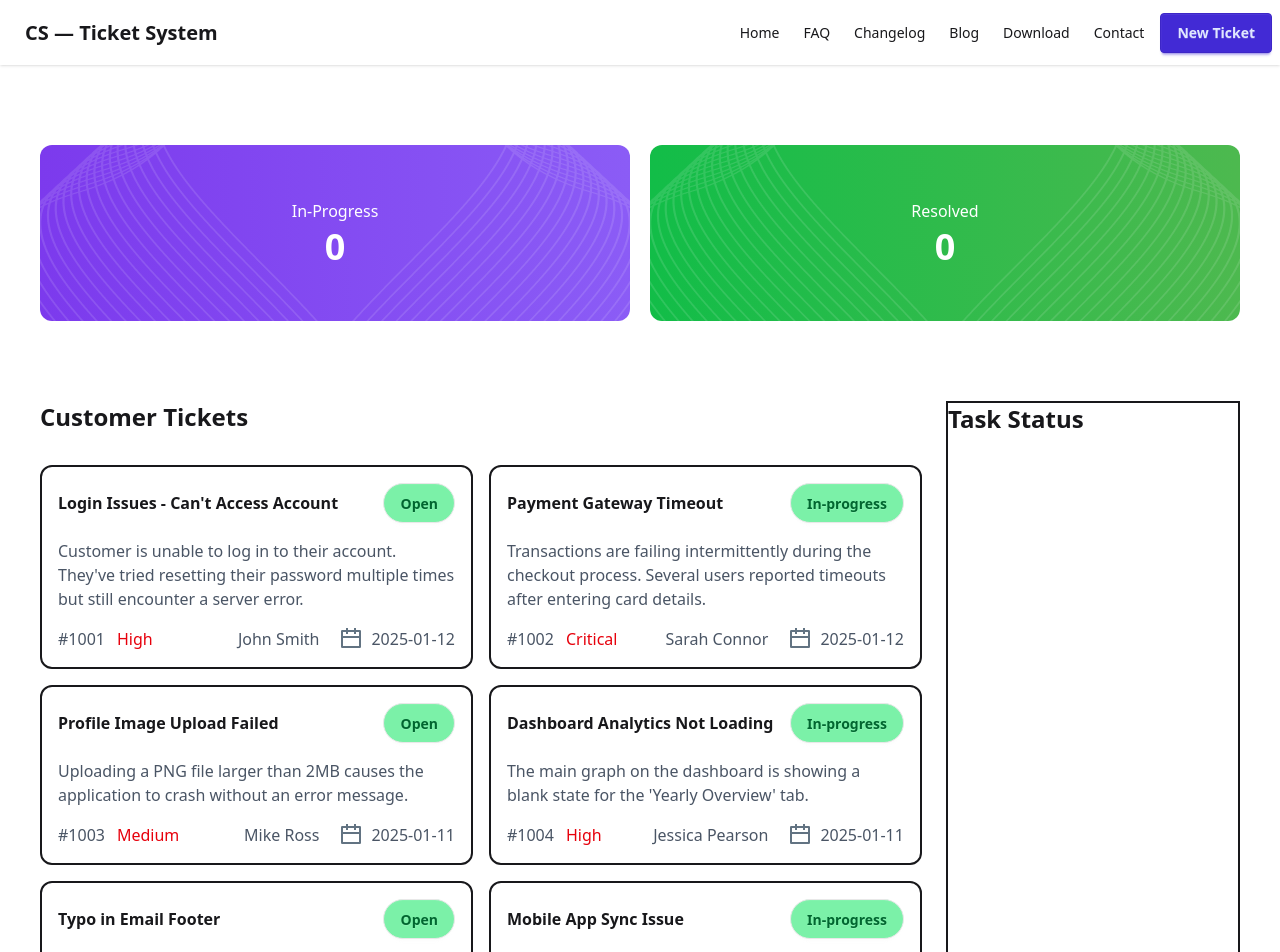
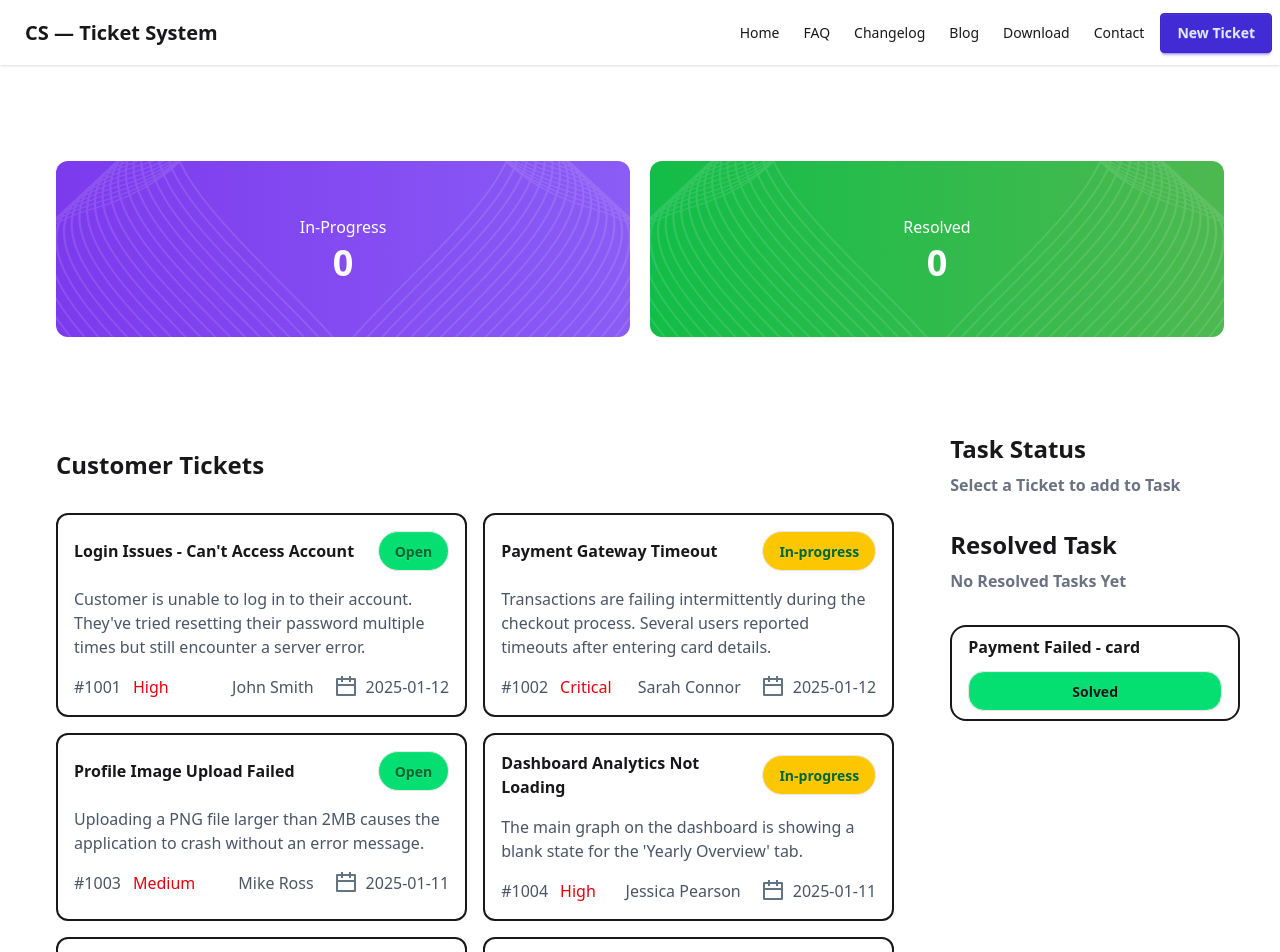
Before and after one commit to bmfaysal33/CS-tickets, a React (Vite) app: page / in a window 1280 px wide. Shown: the top 952 px of the page. Built offline with nearby package versions, Linux system fonts and the light colour scheme.

Commit message:
in progress update function, card showing in task after click, data rendered by it's status and colored according to it

```diff
--- a/src/App.jsx
+++ b/src/App.jsx
@@ -1,4 +1,4 @@
-import { Suspense } from "react";
+import { Suspense, useState } from "react";
 import "./App.css";
 import MainCard from "./Components/MainCard/MainCard";
 import Navbar from "./Components/Navbar/Navbar";
@@ -8,21 +8,36 @@ const ticketData = async () => {
       const res = await fetch("/CardData.json")
       return res.json()
     }
+
+    const ticektPromise = ticketData()
+
+
     function App() {
-      const ticektPromise = ticketData()
 
-  return (
+      const [progress, setProgress] = useState(0)
+      const [selectedCard, setSelectedCard]= useState([])
+
+      const handleProgress = (title)=> {
+        setProgress(progress + 1)
+        setSelectedCard((p)=> [...selectedCard, <div className="px-4 py-2 border-2 rounded-2xl my-4">
+                <h1 className="mb-3 font-semibold">{title}</h1>
+                <button className="btn w-full bg-green-400 rounded-2xl">Complete</button>
+          </div>])
+      }
+
+      // console.log(data)
+      return (
     <>
       <Navbar></Navbar>
 
       {/* Banner  */}
-      <div className="flex justify-around gap-5 mt-20 max-w-[1200px] mx-auto">
+      <div className="flex justify-between p-4 gap-5 mt-20 max-w-[1200px] mx-auto">
         {/* Card 01 */}
         <div className="card-vec bg-img-left">
           {/* Texts */}
           <div className="relative z-10 text-center text-white">
             <p>In-Progress</p>
-            <h1 className="text-4xl font-semibold mt-1">0</h1>
+            <h1 className="text-4xl font-semibold mt-1">{progress}</h1>
           </div>
         </div>
 
@@ -37,7 +52,7 @@ const ticketData = async () => {
       </div>
 
         <Suspense fallback={<h1>I'm coming...</h1>}>
-          <MainCard ticektPromise={ticektPromise}></MainCard>
+          <MainCard handleProgress={handleProgress} ticektPromise={ticektPromise} selectedCard={selectedCard} setSelectedCard={setSelectedCard}></MainCard>
         </Suspense>
         <Footer></Footer>
 
--- a/src/Components/Footer/Footer.jsx
+++ b/src/Components/Footer/Footer.jsx
@@ -2,13 +2,13 @@ import React from 'react'
 
 const Footer = () => {
   return (
-    <div className='bg-black text-white p-12 text-center mt-20'>
-        <div className='flex justify-around items-center text-left mb-12'>
+    <div className='bg-black text-white p-6 md:p-12 text-center mt-20'>
+        <div className='flex flex-col md:flex-row justify-around items-center md:text-left mb-12'>
             <div className='max-w-2xs'>
                 <h2 className='text-3xl font-semibold mb-4'>CS — Ticket System</h2>
                 <p>Lorem Ipsum is simply dummy text of the printing and typesetting industry. Lorem Ipsum has been the industry's standard dummy text ever since the 1500s, when an unknown printer took a galley of type and scrambled it to make a type specimen book.</p>
             </div>
-            <div className=' grid gap-8 grid-cols-4'>
+            <div className=' grid gap-8 mt-8 grid-cols-1 md:grid-cols-4'>
                     <div>
                 <h2 className='text-xl font-semibold mb-2'>Company</h2>
                 <ul>
--- a/src/Components/MainCard/MainCard.jsx
+++ b/src/Components/MainCard/MainCard.jsx
@@ -1,28 +1,44 @@
-import React from 'react'
-import Tickets from './Tickets'
+import React from "react";
+import Tickets from "./Tickets";
 
-const MainCard = ({ticektPromise}) => {
-
-
+const MainCard = ({ ticektPromise, handleProgress, selectedCard, setSelectedCard }) => {
   return (
-     <div className="flex justify-between gap-6 max-w-[1200px] mx-auto mt-20 ">
+    <div className="flex flex-col-reverse md:flex-row justify-between gap-6 max-w-[1200px] mx-auto mt-20 ">
       {/* left side div */}
-        <div className='w-3/4'>
+      <div className="p-4 md:text-left md:w-3/4">
         <p className="text-2xl font-semibold mb-8">Customer Tickets</p>
-          <div className=" grid grid-cols-2 gap-4">
-          <Tickets ticektPromise={ticektPromise}></Tickets>
+        <div className=" grid grid-cols-1 md:grid-cols-2 gap-4">
+          <Tickets handleProgress={handleProgress} ticektPromise={ticektPromise} selectedCard={selectedCard} setSelectedCard={setSelectedCard}></Tickets>
         </div>
       </div>
 
       {/* Right side div  */}
-        <div className='w-1/4 border-2'>
-          <p className="text-2xl font-semibold mb-8">Task Status</p>
+      <div className="md:w-1/4 text-center md:text-left ml-4">
+        <p className="text-2xl font-semibold mb-2">Task Status</p>
           <div>
+          <p className=" text-gray-500 font-semibold mb-8">Select a Ticket to add to Task</p>
+          {/* Task Card here  */}
+        {
+          selectedCard
+        }
+
+          </div>
+
+            <p className="text-2xl font-semibold mb-2">Resolved Task</p>
+          <div>
+            <p className=" text-gray-500 font-semibold mb-8">No Resolved Tasks Yet</p>
+             {/* Task Card here  */}
+            <div className="px-4 py-2 border-2 rounded-2xl my-4">
+                <h1 className="mb-3 font-semibold">Payment Failed - card</h1>
+                <button className="btn w-full bg-green-400 rounded-2xl">Solved</button>
+          </div>
+          </div>
+
+
 
       </div>
     </div>
-      </div>
-  )
-}
+  );
+};
 
-export default MainCard
+export default MainCard;
--- a/src/Components/MainCard/Tickets.jsx
+++ b/src/Components/MainCard/Tickets.jsx
@@ -1,18 +1,21 @@
 import React, { use } from 'react'
 
-const Tickets = ({ticektPromise}) => {
+const Tickets = ({ticektPromise, selectedCard, setSelectedCard, handleProgress}) => {
     const ticketInfo = use(ticektPromise)
-      console.log(ticketInfo)
+
+
+
+    //   console.log(ticketInfo)
   return (
 <>
 {
-    ticketInfo.map(ticket =>  <div className="border-2 rounded-xl p-4 hover:cursor-pointer">
+    ticketInfo.map(ticket =>  <div onClick={()=> handleProgress(ticket.title)} className="border-2 rounded-xl p-4 hover:cursor-pointer">
         <div className="flex items-center justify-between mb-4">
             <h3 className="font-bold">{ticket.title}</h3>
-            <button className='btn rounded-full bg-green-300 text-green-800'>{ticket.status}</button>
+            <button className={`btn rounded-full text-green-800 ${ ticket.status === "Open"? "bg-green-400":"bg-yellow-400" }`}>{ticket.status}</button>
         </div>
         <p className='text-gray-600'>{ticket.description}</p>
-        <div className="flex justify-between items-center mt-4">
+        <div className="flex flex-col md:flex-row gap-3 justify-between items-center mt-4">
             <div className="flex justify-between items-center">
                 <p className='mr-3 text-gray-600'>#{ticket.id}</p>
                 <p className='text-red-600'>{ticket.priority}</p>
--- a/src/index.css
+++ b/src/index.css
@@ -1,5 +1,7 @@
 @import "tailwindcss";
 @plugin "daisyui";
+
+
 
 .card-vec {
   position: relative;
```
Lines whose indentation alone changed are shown as unchanged.
